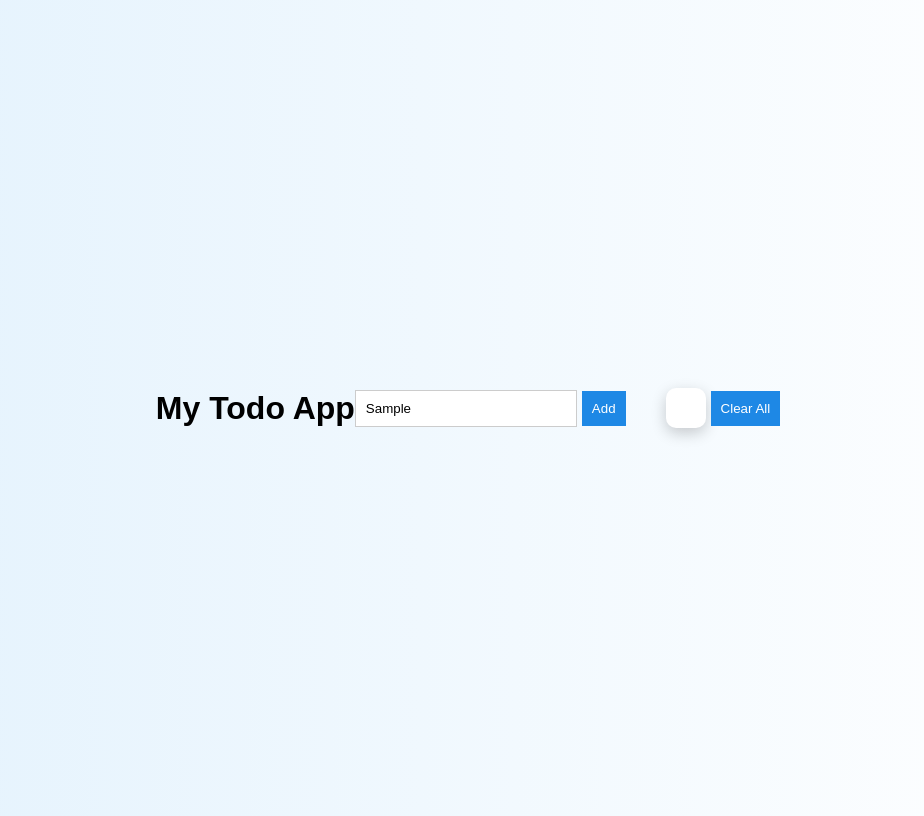
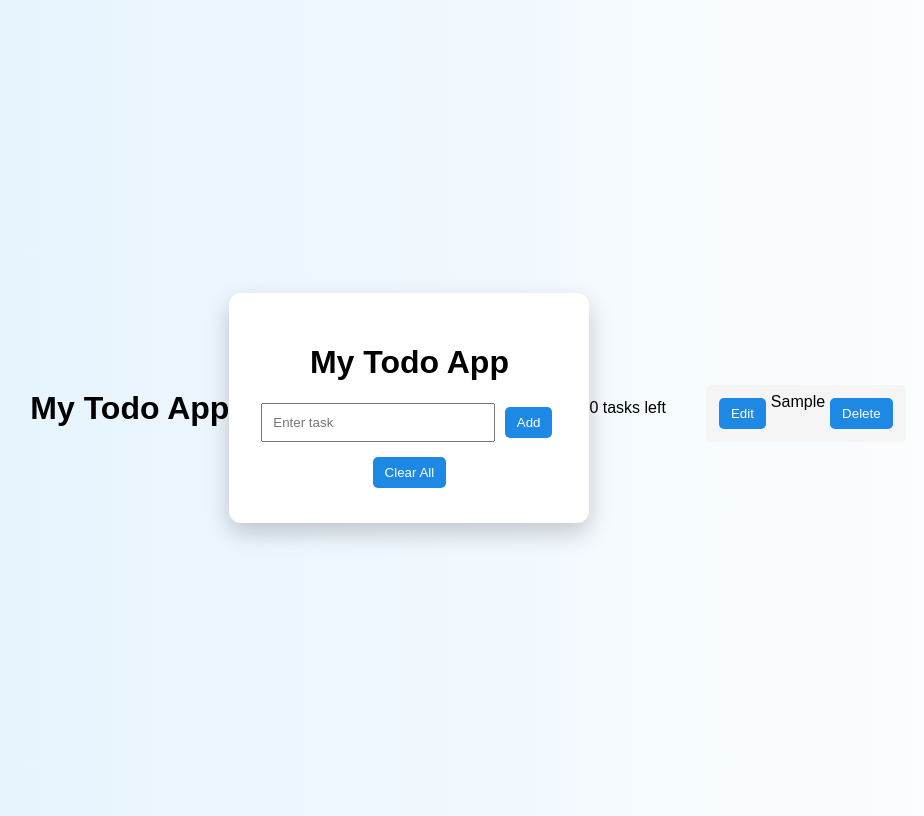
Before and after one commit to heyvishakha/todo-app, a plain HTML site: page index.html in a window 1280 px wide. Both pictures are taken after typing "Sample" into the empty fields and a click on the button "Add". Shown: the whole page, without its empty margins (172-1096 px from the left). Drawn offline with Linux system fonts and the light colour scheme.

Commit message:
added edit + task counter

```diff
--- a/index.html
+++ b/index.html
@@ -11,16 +11,18 @@
 
   <h1>My Todo App</h1>
 
-  <input type="text" id="taskInput" placeholder="Enter task">
+  <div class="container">
+  <h1>My Todo App</h1>
+
+  <input id="taskInput" placeholder="Enter task" />
   <button onclick="addTask()">Add</button>
+  <button onclick="clearAll()">Clear All</button>
+</div>
+<p id="taskCount"></p>
+  <ul id="taskList">
 
-  <ul id="taskList"></ul>
-
-  <div class="container">
-  <!-- sab content yaha -->
-</div>
+  </ul>
 
   <script src="script.js"></script>
-<button onclick="clearAll()">Clear All</button>
 </body>
 </html>
--- a/script.js
+++ b/script.js
@@ -1,4 +1,6 @@
 let tasks = JSON.parse(localStorage.getItem("tasks")) || [];
+let editIndex = -1;
+
 
 function showTasks() {
   let list = document.getElementById("taskList");
@@ -24,6 +26,16 @@ function showTasks() {
       deleteTask(index);
     };
 
+    let editBtn = document.createElement("button");
+editBtn.innerText = "Edit";
+
+editBtn.onclick = function () {
+  editTask(index);
+};
+
+li.appendChild(editBtn);
+
+
     li.appendChild(span);
     li.appendChild(btn);
     list.appendChild(li);
@@ -46,3 +58,40 @@ function clearAll() {
     showTasks();
   }
 }
+
+
+function addTask() {
+  let input = document.getElementById("taskInput");
+  let task = input.value;
+
+  if (task === "") return;
+
+  if (editIndex === -1) {
+    // normal add
+    tasks.push({
+      text: task,
+      completed: false
+    });
+  } else {
+    // update existing
+    tasks[editIndex].text = task;
+    editIndex = -1;
+  }
+
+  localStorage.setItem("tasks", JSON.stringify(tasks));
+
+  input.value = "";
+  showTasks();
+}
+
+function editTask(index) {
+  let input = document.getElementById("taskInput");
+
+  input.value = tasks[index].text;
+
+  editIndex = index;
+}
+let count = tasks.filter(task => !task.completed).length;
+
+document.getElementById("taskCount").innerText =
+  count + " tasks left";
--- a/style.css
+++ b/style.css
@@ -1,41 +1,47 @@
 body {
   font-family: Arial;
   background: linear-gradient(to right, #e3f2fd, #ffffff);
-  text-align: center;
-}
-body {
   display: flex;
   justify-content: center;
   align-items: center;
   height: 100vh;
 }
+
 .container {
   background: white;
-  padding: 20px;
-  border-radius: 10px;
-  box-shadow: 0 5px 15px rgba(0,0,0,0.2);
+  padding: 30px;
+  border-radius: 12px;
+  box-shadow: 0 10px 25px rgba(0,0,0,0.2);
+  width: 300px;
+  text-align: center;
 }
+
 input {
   padding: 10px;
-  width: 200px;
-  border: 1px solid #ccc;
+  width: 70%;
+  margin-bottom: 10px;
 }
 
 button {
-  padding: 10px;
-  margin-left: 5px;
-  background-color: #1e88e5;
+  padding: 8px 12px;
+  margin: 5px;
+  border: none;
+  background: #1e88e5;
   color: white;
-  border: none;
   cursor: pointer;
+  border-radius: 5px;
 }
 
 button:hover {
-  background-color: #1565c0;
+  background: #1565c0;
 }
+
 li {
   list-style: none;
   margin-top: 10px;
   display: flex;
   justify-content: space-between;
+  background: #f5f5f5;
+  padding: 8px;
+  border-radius: 5px;
 }
```
